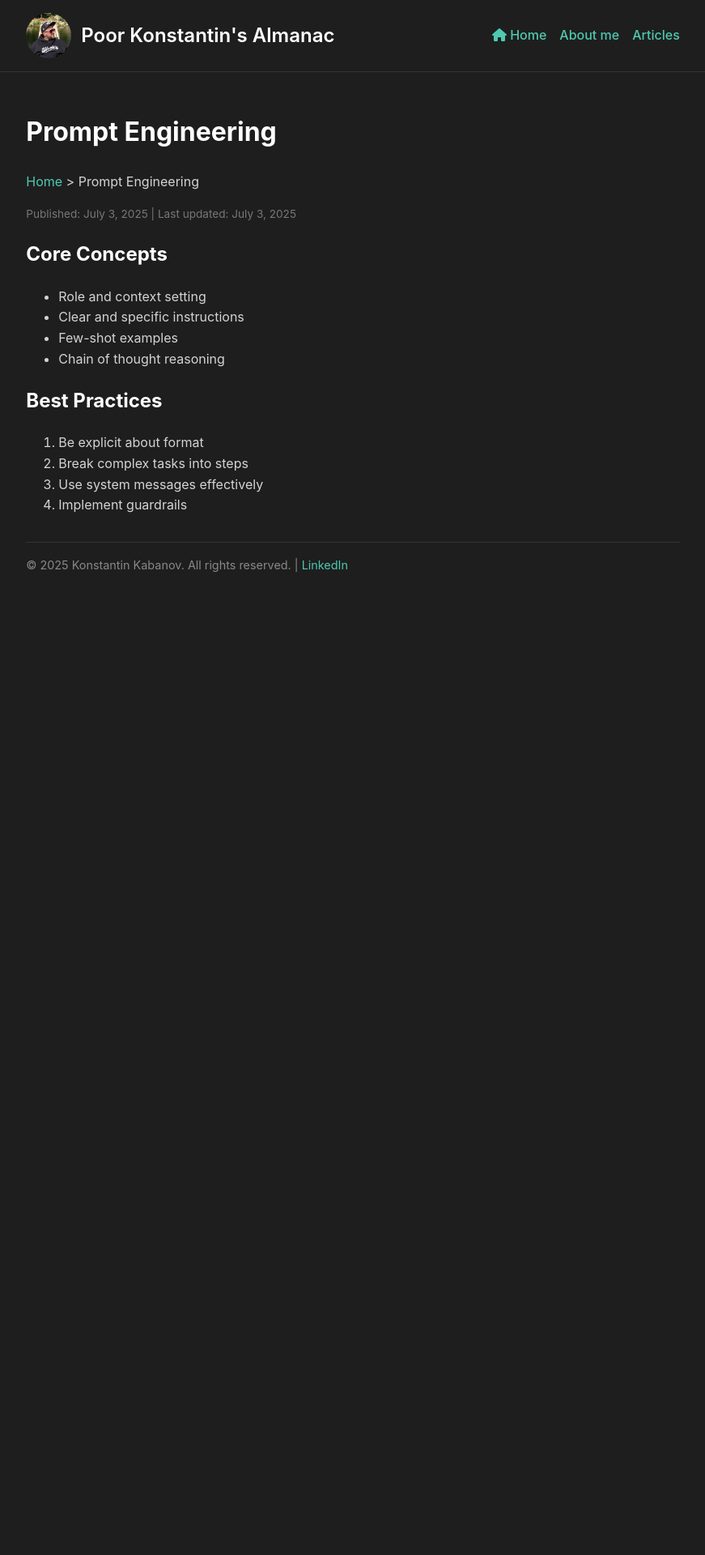
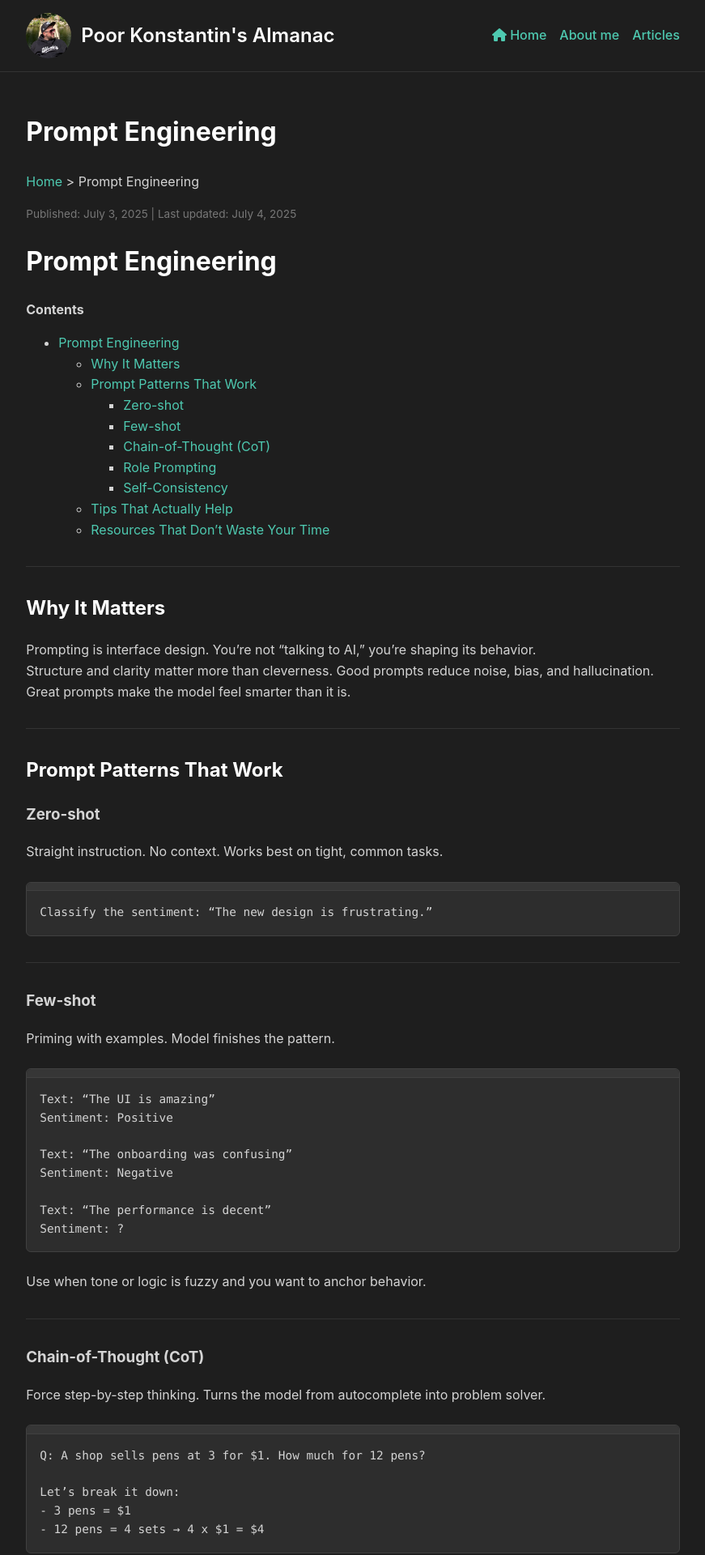
Before and after one commit to pupadupa/pupadupa.github.io, a Jekyll site: the page built from articles/prompt-engineering.md, in a window 1280 px wide. Shown: the top 1920 px of the page at 81% size, without its empty margins (204-1075 px from the left). Built offline with Jekyll 4.4.1, drawn with Linux system fonts in a browser that asks for light colours; before the commit the page ends 900 px from its top, so only the background shows below that; some of the changed text lies outside the part shown.

Commit message:
updated prompt engineering

````diff
--- a/articles/prompt-engineering.md
+++ b/articles/prompt-engineering.md
@@ -6,17 +6,127 @@ title: Prompt Engineering
 [Home](../index.md) > Prompt Engineering
 
 <div class="article-meta">
-Published: July 3, 2025 | Last updated: July 3, 2025
+Published: July 3, 2025 | Last updated: July 4, 2025
 </div>
 
-## Core Concepts
-- Role and context setting
-- Clear and specific instructions
-- Few-shot examples
-- Chain of thought reasoning
+# Prompt Engineering
 
-## Best Practices
-1. Be explicit about format
-2. Break complex tasks into steps
-3. Use system messages effectively
-4. Implement guardrails
+**Contents**
+- [Prompt Engineering](#prompt-engineering)
+    - [Why It Matters](#why-it-matters)
+    - [Prompt Patterns That Work](#prompt-patterns-that-work)
+        - [Zero-shot](#zero-shot)
+        - [Few-shot](#few-shot)
+        - [Chain-of-Thought (CoT)](#chain-of-thought-cot)
+        - [Role Prompting](#role-prompting)
+        - [Self-Consistency](#self-consistency)
+    - [Tips That Actually Help](#tips-that-actually-help)
+    - [Resources That Don’t Waste Your Time](#resources-that-dont-waste-your-time)
+
+---
+
+## Why It Matters
+
+Prompting is interface design. You’re not “talking to AI,” you’re shaping its behavior.
+Structure and clarity matter more than cleverness. Good prompts reduce noise, bias, and hallucination.
+Great prompts make the model feel smarter than it is.
+
+---
+
+## Prompt Patterns That Work
+
+### Zero-shot
+
+Straight instruction. No context. Works best on tight, common tasks.
+
+```
+Classify the sentiment: “The new design is frustrating.”
+```
+
+---
+
+### Few-shot
+
+Priming with examples. Model finishes the pattern.
+
+```
+Text: “The UI is amazing”
+Sentiment: Positive
+
+Text: “The onboarding was confusing”
+Sentiment: Negative
+
+Text: “The performance is decent”
+Sentiment: ?
+```
+
+Use when tone or logic is fuzzy and you want to anchor behavior.
+
+---
+
+### Chain-of-Thought (CoT)
+
+Force step-by-step thinking. Turns the model from autocomplete into problem solver.
+
+```
+Q: A shop sells pens at 3 for $1. How much for 12 pens?
+
+Let’s break it down:
+- 3 pens = $1
+- 12 pens = 4 sets → 4 x $1 = $4
+```
+
+Use for math, logic, planning, troubleshooting — anything with intermediate steps.
+
+---
+
+### Role Prompting
+
+Assign a persona to steer tone, depth, and framing.
+
+```
+You are a senior ML engineer. Critique this prompt for reliability and edge cases.
+```
+
+Obvious, but still underrated.
+
+---
+
+### Self-Consistency
+
+Ask the model to approach the problem multiple ways, then reconcile.
+
+```
+Give three solutions. Then pick the most robust one.
+```
+
+Useful for open-ended reasoning and reducing flukes.
+
+---
+
+## Tips That Actually Help
+
+- **Tell it what format you want**
+  Markdown, JSON, checklist, TL;DR — be specific.
+
+- **Don’t cram everything into one sentence**
+  Break down complex tasks. Step-by-step isn’t just for CoT.
+
+- **Use system prompts well (if available)**
+  Set behavior up front: tone, rules, limits.
+
+- **Add failure mode guardrails**
+  E.g. “If unsure, say ‘I don’t know.’” This alone cuts hallucination.
+
+- **Iterate and test**
+  Minor prompt changes = major outcome shifts. Tweak ruthlessly.
+
+---
+
+## Resources That Don’t Waste Your Time
+
+- [promptingguide.ai](https://www.promptingguide.ai/) — Solid overview with examples
+- [OpenAI Cookbook](https://github.com/openai/openai-cookbook) — Real-world prompts, API-ready
+- [Learn Prompting](https://learnprompting.org/) — Good if you want to teach others
+- [Anthropic: Constitutional AI](https://www.anthropic.com/constitutional-ai) — How to nudge models toward safer outputs
+- [Microsoft Prompt Engineering](https://microsoft.github.io/prompt-engineering/) — Patterns used at scale
--- a/styles/dark-theme.css
+++ b/styles/dark-theme.css
@@ -162,3 +162,45 @@ a.site-title:hover {
   color: #777;
   margin-bottom: 1rem;
 }
+
+/* ===== Code Blocks ===== */
+pre {
+  background-color: #2d2d2d;
+  border: 1px solid #404040;
+  border-radius: 6px;
+  padding: 1rem;
+  margin: 1.5rem 0;
+  white-space: pre-wrap;
+  word-wrap: break-word;
+  overflow-x: hidden;
+}
+
+
+code {
+  font-family: 'Consolas', 'Monaco', 'Courier New', monospace;
+  font-size: 0.9rem;
+  line-height: 1.4;
+}
+
+/* Inline code */
+:not(pre) > code {
+  background-color: #2d2d2d;
+  padding: 0.2em 0.4em;
+  border-radius: 3px;
+  font-size: 0.85em;
+  color: #e06c75;
+}
+
+/* Code block title or language tag */
+pre::before {
+  content: attr(data-lang);
+  display: block;
+  background-color: #363636;
+  padding: 0.3rem 1rem;
+  margin: -1rem -1rem 1rem -1rem;
+  border-top-left-radius: 6px;
+  border-top-right-radius: 6px;
+  font-size: 0.8rem;
+  color: #888;
+  border-bottom: 1px solid #404040;
+}
````
